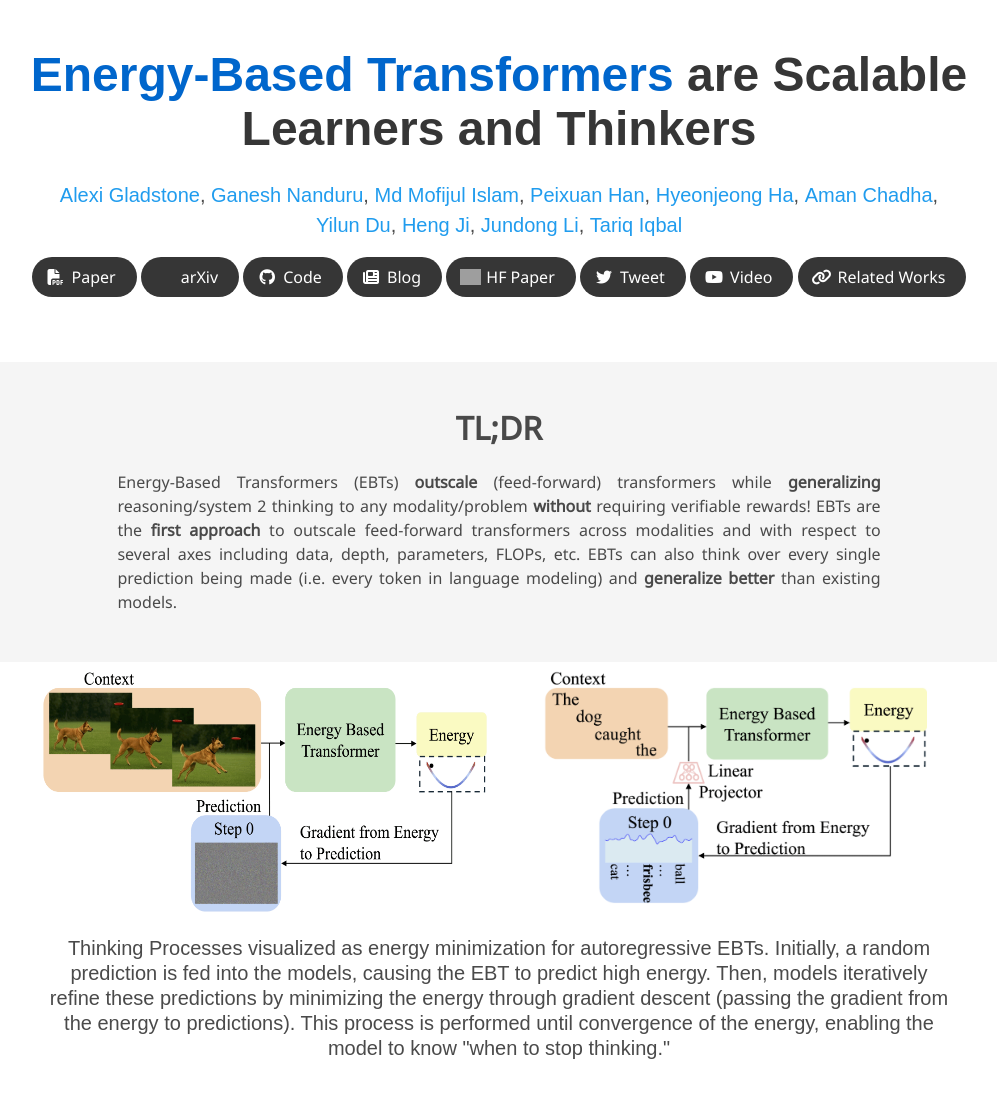
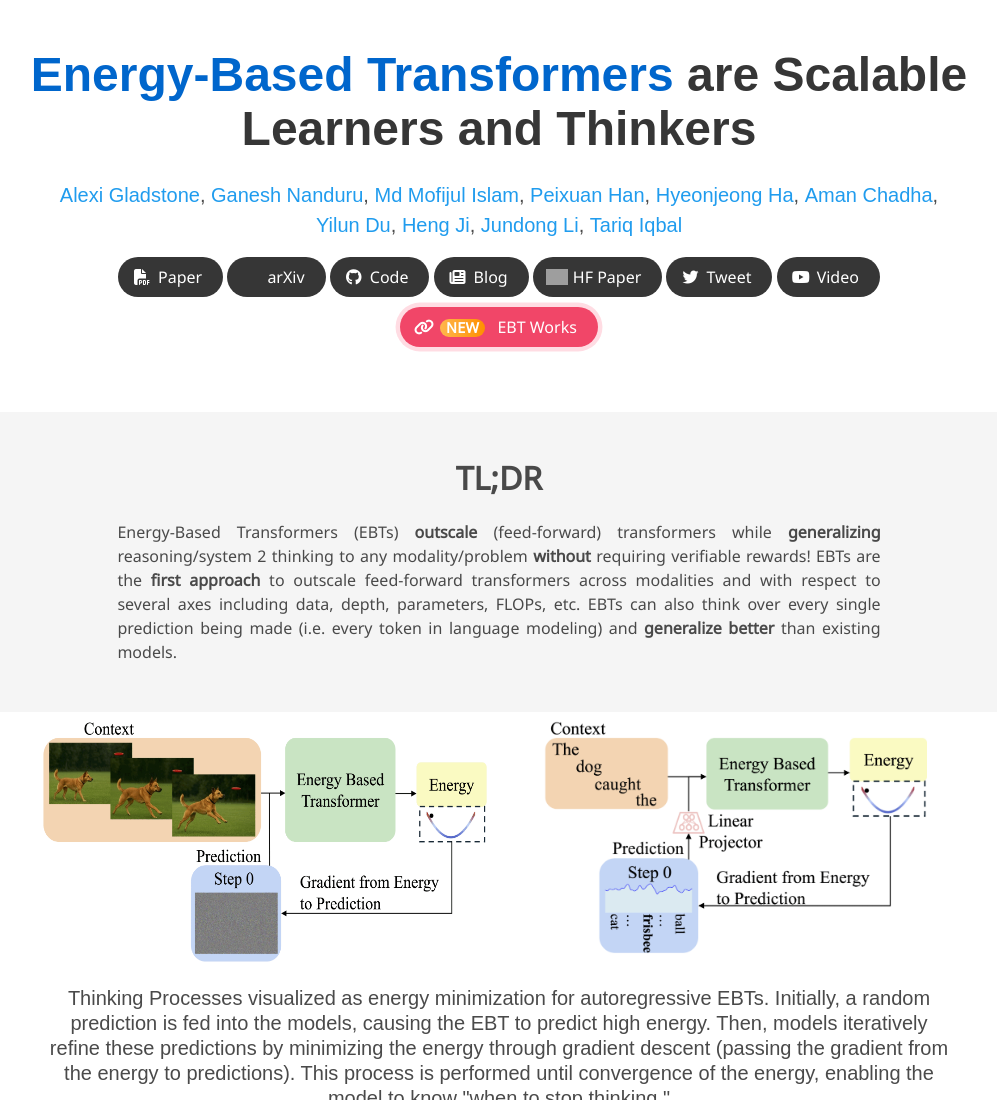
Before and after one commit to energy-based-transformers/energy-based-transformers.github.io, a plain HTML site: page index.html in a window 1280 px wide. Shown: the top 1100 px of the page, without its empty margins (141-1138 px from the left). Drawn offline with nearby package versions, Linux system fonts and the light colour scheme; grey boxes are pictures that could not be loaded; some icons are missing; a web font is replaced by a local one.

Commit message:
made new ebt works buttn better

```diff
--- a/index.html
+++ b/index.html
@@ -157,11 +157,11 @@
 
         <!-- Related Works page link -->
         <span class="link-block">
-          <a href="related.html" class="button is-normal is-rounded is-dark">
+          <a href="related.html" class="button is-normal is-rounded is-danger pop-button attention-pulse">
             <span class="icon">
               <i class="fas fa-link"></i>
             </span>
-            <span>Related Works</span>
+            <span><span class="new-badge">NEW</span> EBT Works</span>
           </a>
         </span>
 
--- a/static/css/index.css
+++ b/static/css/index.css
@@ -139,3 +139,44 @@ body {
 .eql-cntrb {
   font-size: smaller;
 }
+
+
+
+/* New EBT Works highlight */
+.pop-button {
+  box-shadow: 0 6px 18px rgba(255, 56, 96, 0.18);
+  transition: transform .12s ease, box-shadow .12s ease, filter .12s ease;
+}
+
+.pop-button:hover {
+  transform: translateY(-1px);
+  box-shadow: 0 10px 24px rgba(255, 56, 96, 0.28);
+  filter: brightness(1.01);
+}
+
+.attention-pulse {
+  animation: pulseGlow 2.2s ease-out infinite;
+}
+
+@keyframes pulseGlow {
+  0% { box-shadow: 0 0 0 0 rgba(255, 56, 96, 0.40); }
+  70% { box-shadow: 0 0 0 8px rgba(255, 56, 96, 0); }
+  100% { box-shadow: 0 0 0 0 rgba(255, 56, 96, 0); }
+}
+
+@media (prefers-reduced-motion: reduce) {
+  .attention-pulse { animation: none; }
+}
+
+.new-badge {
+  display: inline-block;
+  margin-right: 8px;
+  padding: 2px 6px;
+  font-size: 0.9em;
+  line-height: 1;
+  border-radius: 999px;
+  font-weight: 900;
+  letter-spacing: .02em;
+  color: #ffffff;
+  background: linear-gradient(90deg, #ffb74d, #ff8f00);
+}
```
Also changed, not shown: related.html (+2 -2 lines).
